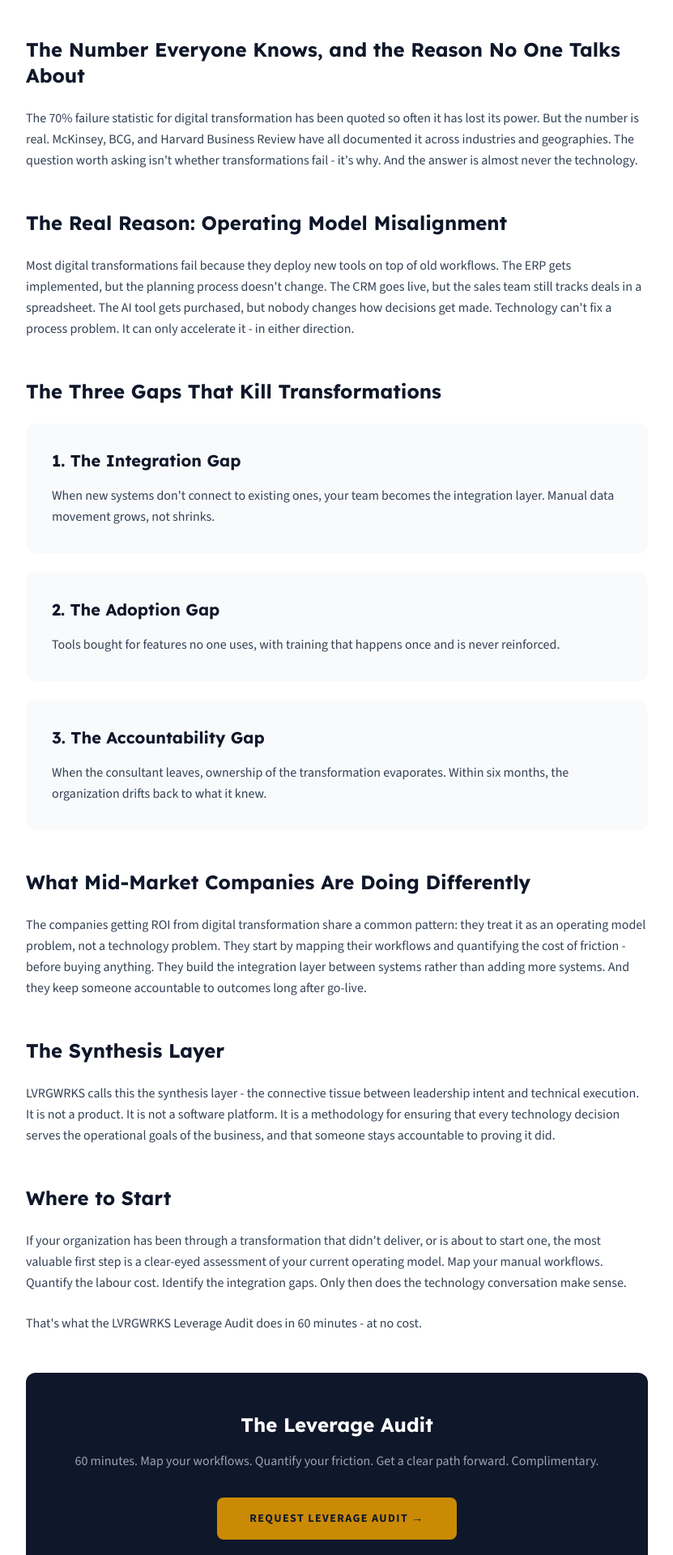
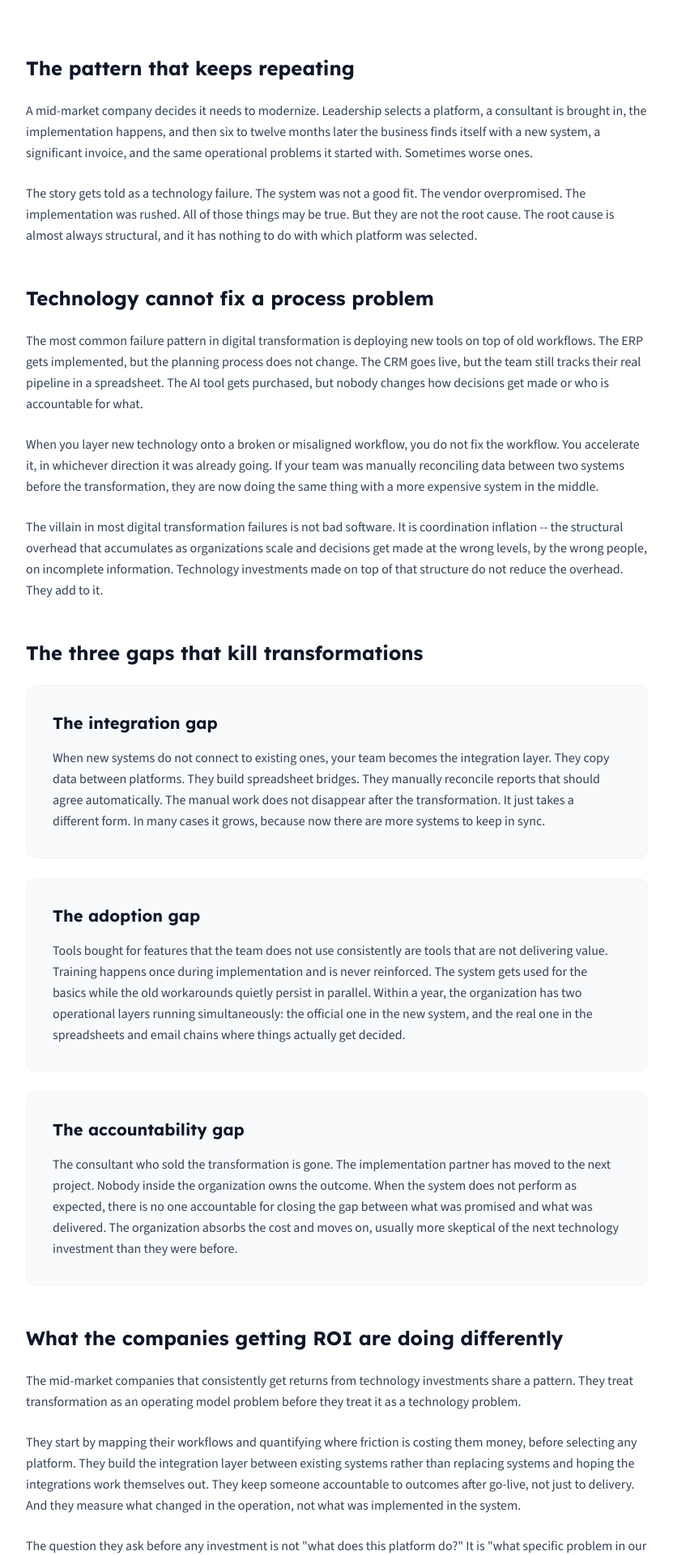
Before and after one commit to JRedgate/LeverageWorks, a React (Vite) app: page /insights/why-digital-transformations-fail in a window 1280 px wide. Shown: the part 620-2540 px from the top of the page at 81% size, without its empty margins (224-1055 px from the left). Built offline with nearby package versions, Linux system fonts and the light colour scheme.

Commit message:
feat: rebuild all three insight articles with Storybrand structure and full SEO content

```diff
--- a/src/pages/insights/WhyTransformationsFailArticle.tsx
+++ b/src/pages/insights/WhyTransformationsFailArticle.tsx
@@ -4,8 +4,8 @@ import { useSEO } from '../../hooks/useSEO';
 
 export const WhyTransformationsFailArticle: React.FC = () => {
   useSEO({
-    title: 'Why Most Digital Transformations Fail - And What Mid-Market Companies Do Instead | LVRGWRKS',
-    description: '70% of digital transformations fail to deliver projected value. Here\'s the real reason why - and how Alberta\'s mid-market companies are solving it differently.',
+    title: 'Why Most Digital Transformations Fail | LVRGWRKS',
+    description: 'Most digital transformations in mid-market companies fail for the same reason. It is not the technology. Here is what actually goes wrong and how Alberta operators are solving it differently.',
     canonical: 'https://www.lvrgwrks.com/insights/why-digital-transformations-fail',
   });
 
@@ -17,12 +17,14 @@ export const WhyTransformationsFailArticle: React.FC = () => {
           <div className="max-w-3xl mx-auto">
             <div className="inline-flex items-center gap-2 bg-white border border-gray-100 px-4 py-1.5 rounded-full mb-8 shadow-sm">
               <div className="w-2 h-2 rounded-full bg-brand-gold"></div>
-              <span className="text-[10px] font-bold tracking-[0.1em] text-brand-navy uppercase">Insight · Digital Transformation</span>
+              <span className="text-[10px] font-bold tracking-[0.1em] text-brand-navy uppercase">Insight - Digital Transformation</span>
             </div>
-            <p className="text-brand-slate text-sm mb-4">March 2026</p>
             <h1 className="font-display font-bold text-3xl md:text-5xl text-brand-navy mb-6 leading-tight">
               Why Most Digital Transformations Fail (And What Mid-Market Companies Do Instead)
             </h1>
+            <p className="text-brand-slate text-lg leading-relaxed">
+              If your business has been through a technology implementation that did not deliver what was promised, you are not alone. And the reason it failed is almost certainly not what you were told.
+            </p>
           </div>
         </div>
       </section>
@@ -30,71 +32,86 @@ export const WhyTransformationsFailArticle: React.FC = () => {
       {/* Article Content */}
       <section className="py-12 md:py-20 bg-white">
         <div className="container mx-auto px-6 md:px-16">
-          <article className="max-w-3xl mx-auto prose prose-lg prose-slate">
-            <h2 className="font-display font-bold text-2xl text-brand-navy mt-12 mb-6">The Number Everyone Knows, and the Reason No One Talks About</h2>
+          <article className="max-w-3xl mx-auto">
+
+            <h2 className="font-display font-bold text-2xl text-brand-navy mt-12 mb-6">The pattern that keeps repeating</h2>
             <p className="text-brand-slate leading-relaxed mb-6">
-              The 70% failure statistic for digital transformation has been quoted so often it has lost its power. But the number is real. McKinsey, BCG, and Harvard Business Review have all documented it across industries and geographies. The question worth asking isn&apos;t whether transformations fail - it&apos;s why. And the answer is almost never the technology.
+              A mid-market company decides it needs to modernize. Leadership selects a platform, a consultant is brought in, the implementation happens, and then six to twelve months later the business finds itself with a new system, a significant invoice, and the same operational problems it started with. Sometimes worse ones.
+            </p>
+            <p className="text-brand-slate leading-relaxed mb-6">
+              The story gets told as a technology failure. The system was not a good fit. The vendor overpromised. The implementation was rushed. All of those things may be true. But they are not the root cause. The root cause is almost always structural, and it has nothing to do with which platform was selected.
             </p>
 
-            <h2 className="font-display font-bold text-2xl text-brand-navy mt-12 mb-6">The Real Reason: Operating Model Misalignment</h2>
+            <h2 className="font-display font-bold text-2xl text-brand-navy mt-12 mb-6">Technology cannot fix a process problem</h2>
             <p className="text-brand-slate leading-relaxed mb-6">
-              Most digital transformations fail because they deploy new tools on top of old workflows. The ERP gets implemented, but the planning process doesn&apos;t change. The CRM goes live, but the sales team still tracks deals in a spreadsheet. The AI tool gets purchased, but nobody changes how decisions get made. Technology can&apos;t fix a process problem. It can only accelerate it - in either direction.
+              The most common failure pattern in digital transformation is deploying new tools on top of old workflows. The ERP gets implemented, but the planning process does not change. The CRM goes live, but the team still tracks their real pipeline in a spreadsheet. The AI tool gets purchased, but nobody changes how decisions get made or who is accountable for what.
+            </p>
+            <p className="text-brand-slate leading-relaxed mb-6">
+              When you layer new technology onto a broken or misaligned workflow, you do not fix the workflow. You accelerate it, in whichever direction it was already going. If your team was manually reconciling data between two systems before the transformation, they are now doing the same thing with a more expensive system in the middle.
+            </p>
+            <p className="text-brand-slate leading-relaxed mb-6">
+              The villain in most digital transformation failures is not bad software. It is coordination inflation -- the structural overhead that accumulates as organizations scale and decisions get made at the wrong levels, by the wrong people, on incomplete information. Technology investments made on top of that structure do not reduce the overhead. They add to it.
             </p>
 
-            <h2 className="font-display font-bold text-2xl text-brand-navy mt-12 mb-6">The Three Gaps That Kill Transformations</h2>
+            <h2 className="font-display font-bold text-2xl text-brand-navy mt-12 mb-6">The three gaps that kill transformations</h2>
 
-            <div className="bg-brand-surface p-8 rounded-xl mb-6">
-              <h3 className="font-display font-bold text-xl text-brand-navy mb-4">1. The Integration Gap</h3>
+            <div className="space-y-6 mb-10">
+              <div className="bg-brand-surface p-8 rounded-xl border border-gray-100">
+                <h3 className="font-display font-bold text-xl text-brand-navy mb-4">The integration gap</h3>
                 <p className="text-brand-slate leading-relaxed">
-                When new systems don&apos;t connect to existing ones, your team becomes the integration layer. Manual data movement grows, not shrinks.
+                  When new systems do not connect to existing ones, your team becomes the integration layer. They copy data between platforms. They build spreadsheet bridges. They manually reconcile reports that should agree automatically. The manual work does not disappear after the transformation. It just takes a different form. In many cases it grows, because now there are more systems to keep in sync.
                 </p>
               </div>
-
-            <div className="bg-brand-surface p-8 rounded-xl mb-6">
-              <h3 className="font-display font-bold text-xl text-brand-navy mb-4">2. The Adoption Gap</h3>
+              <div className="bg-brand-surface p-8 rounded-xl border border-gray-100">
+                <h3 className="font-display font-bold text-xl text-brand-navy mb-4">The adoption gap</h3>
                 <p className="text-brand-slate leading-relaxed">
-                Tools bought for features no one uses, with training that happens once and is never reinforced.
+                  Tools bought for features that the team does not use consistently are tools that are not delivering value. Training happens once during implementation and is never reinforced. The system gets used for the basics while the old workarounds quietly persist in parallel. Within a year, the organization has two operational layers running simultaneously: the official one in the new system, and the real one in the spreadsheets and email chains where things actually get decided.
                 </p>
               </div>
-
-            <div className="bg-brand-surface p-8 rounded-xl mb-6">
-              <h3 className="font-display font-bold text-xl text-brand-navy mb-4">3. The Accountability Gap</h3>
+              <div className="bg-brand-surface p-8 rounded-xl border border-gray-100">
+                <h3 className="font-display font-bold text-xl text-brand-navy mb-4">The accountability gap</h3>
                 <p className="text-brand-slate leading-relaxed">
-                When the consultant leaves, ownership of the transformation evaporates. Within six months, the organization drifts back to what it knew.
+                  The consultant who sold the transformation is gone. The implementation partner has moved to the next project. Nobody inside the organization owns the outcome. When the system does not perform as expected, there is no one accountable for closing the gap between what was promised and what was delivered. The organization absorbs the cost and moves on, usually more skeptical of the next technology investment than they were before.
                 </p>
               </div>
+            </div>
 
-            <h2 className="font-display font-bold text-2xl text-brand-navy mt-12 mb-6">What Mid-Market Companies Are Doing Differently</h2>
+            <h2 className="font-display font-bold text-2xl text-brand-navy mt-12 mb-6">What the companies getting ROI are doing differently</h2>
             <p className="text-brand-slate leading-relaxed mb-6">
-              The companies getting ROI from digital transformation share a common pattern: they treat it as an operating model problem, not a technology problem. They start by mapping their workflows and quantifying the cost of friction - before buying anything. They build the integration layer between systems rather than adding more systems. And they keep someone accountable to outcomes long after go-live.
+              The mid-market companies that consistently get returns from technology investments share a pattern. They treat transformation as an operating model problem before they treat it as a technology problem.
+            </p>
+            <p className="text-brand-slate leading-relaxed mb-6">
+              They start by mapping their workflows and quantifying where friction is costing them money, before selecting any platform. They build the integration layer between existing systems rather than replacing systems and hoping the integrations work themselves out. They keep someone accountable to outcomes after go-live, not just to delivery. And they measure what changed in the operation, not what was implemented in the system.
+            </p>
+            <p className="text-brand-slate leading-relaxed mb-6">
+              The question they ask before any investment is not "what does this platform do?" It is "what specific problem in our operation does this solve, and how will we know it worked?" That distinction sounds simple. In practice it completely changes what gets bought, how it gets implemented, and whether it delivers.
             </p>
 
-            <h2 className="font-display font-bold text-2xl text-brand-navy mt-12 mb-6">The Synthesis Layer</h2>
+            <h2 className="font-display font-bold text-2xl text-brand-navy mt-12 mb-6">Where to start if you are planning a transformation</h2>
             <p className="text-brand-slate leading-relaxed mb-6">
-              LVRGWRKS calls this the synthesis layer - the connective tissue between leadership intent and technical execution. It is not a product. It is not a software platform. It is a methodology for ensuring that every technology decision serves the operational goals of the business, and that someone stays accountable to proving it did.
+              The most valuable first step is a clear-eyed assessment of your current operating model. Not a technology audit. An operational one. Where is data moving manually? Where are decisions slowing down because information is not available or not trusted? Where is your team spending time on coordination instead of execution? What is the actual labour cost of your current friction?
+            </p>
+            <p className="text-brand-slate leading-relaxed mb-6">
+              Only once you have answers to those questions does the technology conversation make sense. The platform selection, the integration architecture, the AI strategy -- all of that becomes straightforward once the operational problem is defined clearly. The companies that skip this step and go straight to platform selection are the ones who call it a failure eighteen months later.
+            </p>
+            <p className="text-brand-slate leading-relaxed mb-8">
+              That operational assessment is what the LVRGWRKS Leverage Audit does in 60 minutes. No platform recommendations. No sales pitch. A diagnostic that gives you the picture of where your operations are actually costing you capacity and margin, so that any technology investment you make after has a clear problem to solve.
             </p>
 
-            <h2 className="font-display font-bold text-2xl text-brand-navy mt-12 mb-6">Where to Start</h2>
-            <p className="text-brand-slate leading-relaxed mb-6">
-              If your organization has been through a transformation that didn&apos;t deliver, or is about to start one, the most valuable first step is a clear-eyed assessment of your current operating model. Map your manual workflows. Quantify the labour cost. Identify the integration gaps. Only then does the technology conversation make sense.
-            </p>
-            <p className="text-brand-slate leading-relaxed mb-8">
-              That&apos;s what the LVRGWRKS Leverage Audit does in 60 minutes - at no cost.
-            </p>
           </article>
 
           {/* CTA Box */}
           <div className="max-w-3xl mx-auto mt-12">
             <div className="bg-brand-navy p-8 md:p-12 rounded-xl text-white text-center">
-              <h3 className="font-display font-bold text-2xl mb-4">The Leverage Audit</h3>
+              <h3 className="font-display font-bold text-2xl mb-4">Start with the operational assessment, not the platform selection.</h3>
               <p className="text-gray-400 leading-relaxed mb-8">
-                60 minutes. Map your workflows. Quantify your friction. Get a clear path forward. Complimentary.
+                The 60-Minute Leverage Audit maps your highest-friction workflows, quantifies what they are costing you, and gives you a clear picture before any technology decision is made.
               </p>
               <Link
                 to="/leverage-audit"
                 className="inline-block bg-brand-gold text-brand-navy px-10 py-4 rounded-lg font-bold text-sm uppercase tracking-widest hover:bg-white transition-all"
               >
-                Request Leverage Audit →
+                Book Your Leverage Audit
               </Link>
             </div>
           </div>
```
Lines whose indentation alone changed are shown as unchanged.
